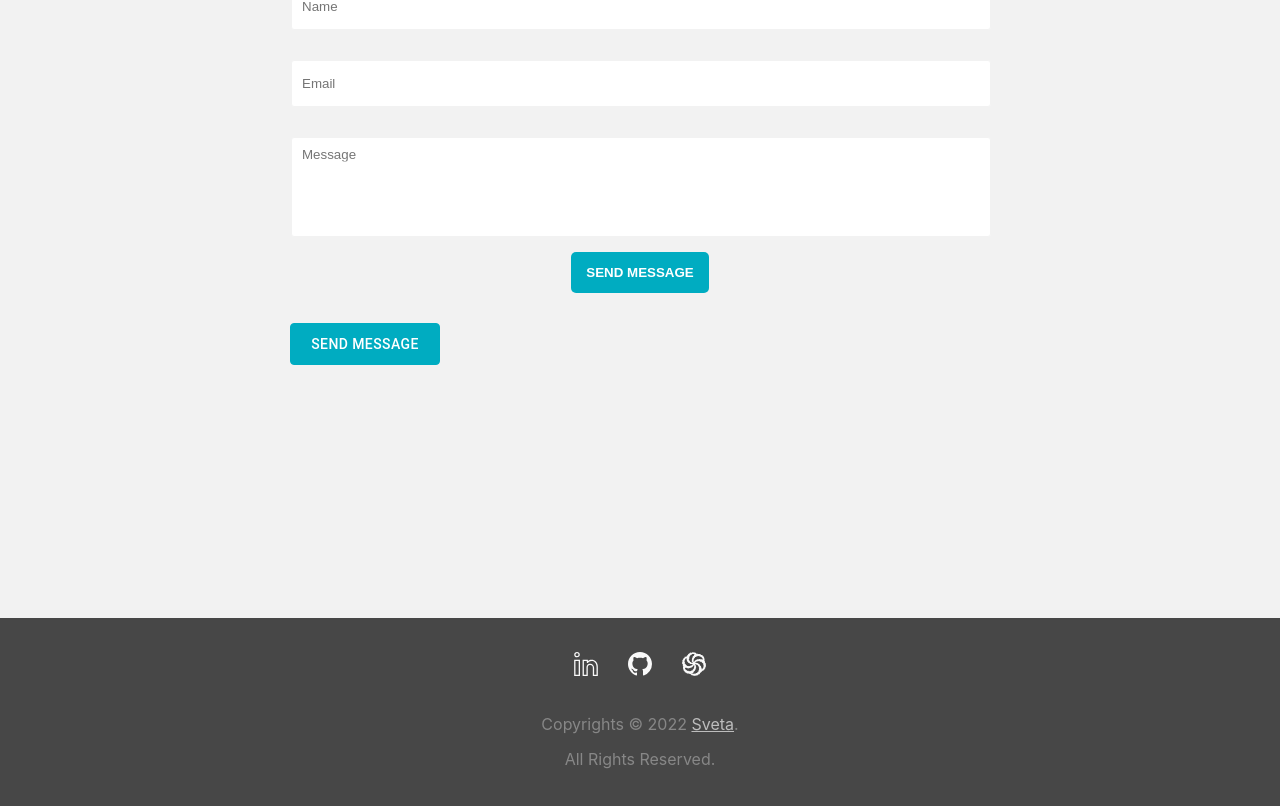
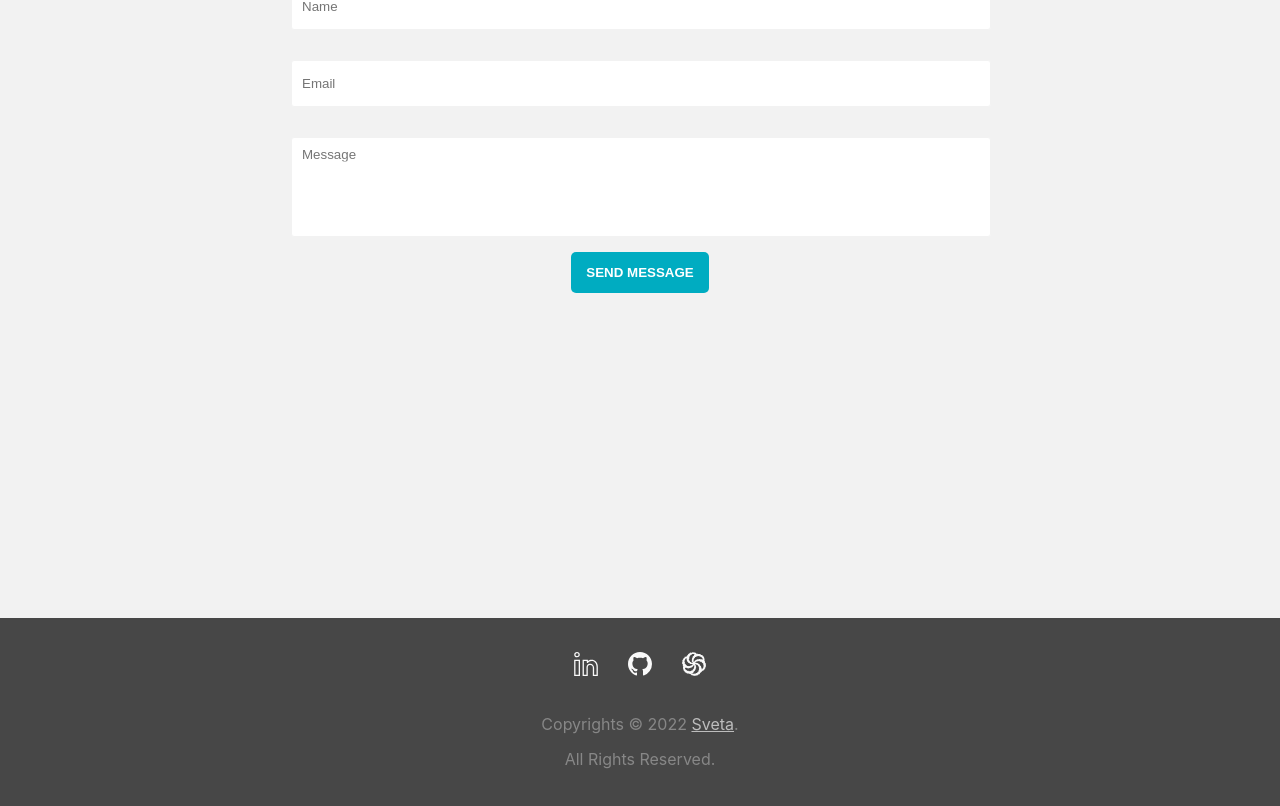
Before and after one commit to SvetaK7/PortfolioTS, a React (Create React App) app: page / in a window 1280 px wide. Shown: the part 3969-4775 px from the top of the page. Built offline with nearby package versions, Linux system fonts and the light colour scheme.

Commit message:
disabled button send form

```diff
--- a/src/contacts/Contacts.module.scss
+++ b/src/contacts/Contacts.module.scss
@@ -71,6 +71,11 @@
       &:hover {
         box-shadow: 0 3px 6px 0 RGB(0 0 0 / 40%);
       }
+      &:disabled{
+        background-color: #cccccc;
+        box-shadow: inherit;
+        cursor: inherit;
+      }
     }
   }
 }
--- a/src/contacts/Contacts.tsx
+++ b/src/contacts/Contacts.tsx
@@ -3,11 +3,9 @@ import s from "./Contacts.module.scss";
 import sContainer from './../common/styles/Container.module.css'
 import {MainTitle} from "../common/components/MainTitle";
 import {send} from "emailjs-com";
-import Stack from '@mui/material/Stack';
-import LoadingButton from '@mui/lab/LoadingButton';
+
 
 function Contacts() {
-
     const [toSend, setToSend] = useState({
         from_name: '',
         message: '',
@@ -17,6 +15,7 @@ function Contacts() {
 
     const onSubmit = (e: any) => {
         e.preventDefault();
+        setIsLoading(true);
         send(
             'service_hzs5aik',
             'template_unf2z39',
@@ -30,10 +29,15 @@ function Contacts() {
                     message: '',
                     reply_to: '',
                 })
+                setIsLoading(false)
             })
             .catch((err: any) => {
                 console.log('FAILED...', err);
-            });
+            })
+            .finally(() => {
+                // setIsLoading(false)
+            })
+        ;
     };
 
 
@@ -66,28 +70,7 @@ function Contacts() {
                                value={toSend.message}
                                onChange={handleChange}
                         ></input>
-                        <button type={'submit'} className={s.buttonSend}>Send message</button>
-                        <Stack direction="row" spacing={2}>
-                            <LoadingButton loading={loading}
-
-                                           variant="outlined"
-                                           //disableRipple
-                                           sx={{width: 150,
-                                               backgroundColor: '#00acc1',
-                                               color: 'white',
-                                               borderColor: '#00acc1',
-                                               borderRadius: 1,
-                                               padding: 1,
-                                               '.Mui-focusVisible': {
-                                                   backgroundColor: '#00acc1!important'
-                                               },
-                                                  '.MuiButtonBase-root:hover': {
-                                                      backgroundColor: '#00acc1'
-                                           }
-                                           }}>
-                                Send message
-                            </LoadingButton>
-                        </Stack>
+                        <button type={'submit'} className={s.buttonSend} disabled={loading}>Send message</button>
                     </form>
                 </div>
             </div>
```
